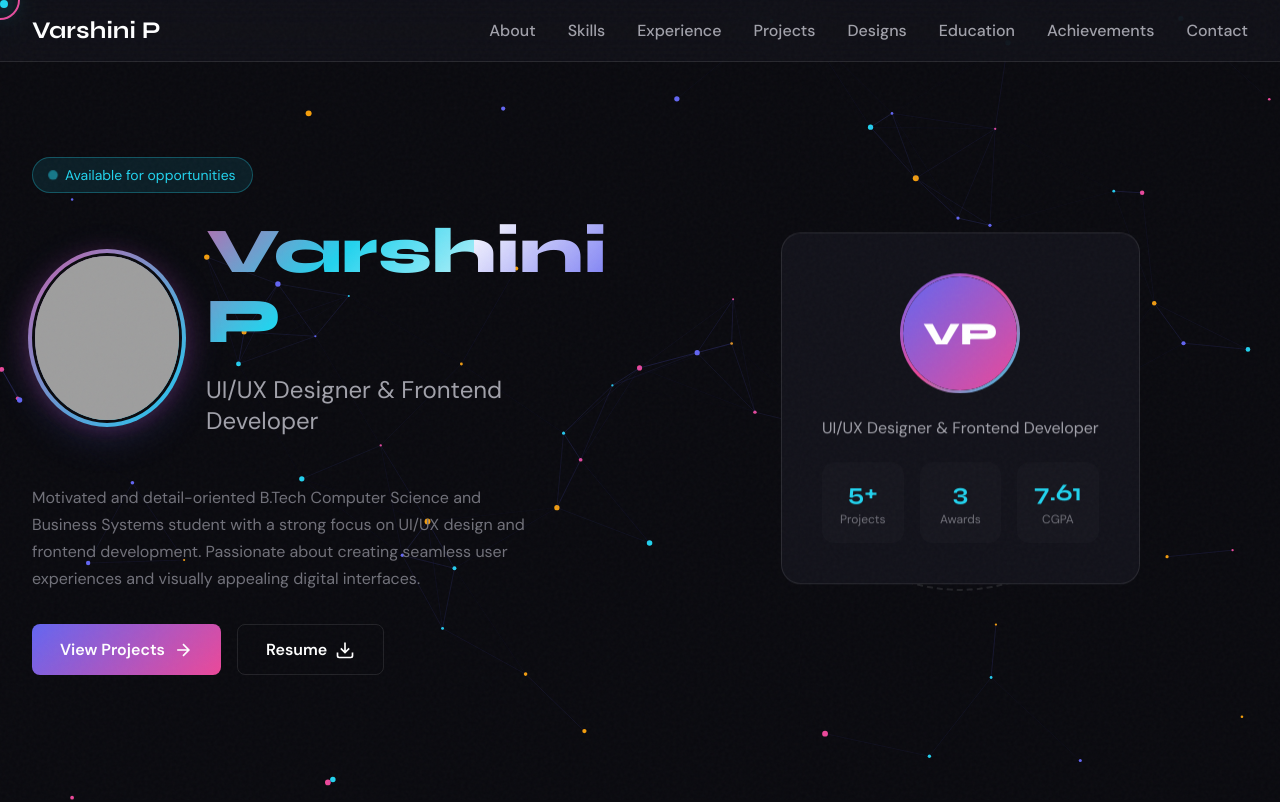
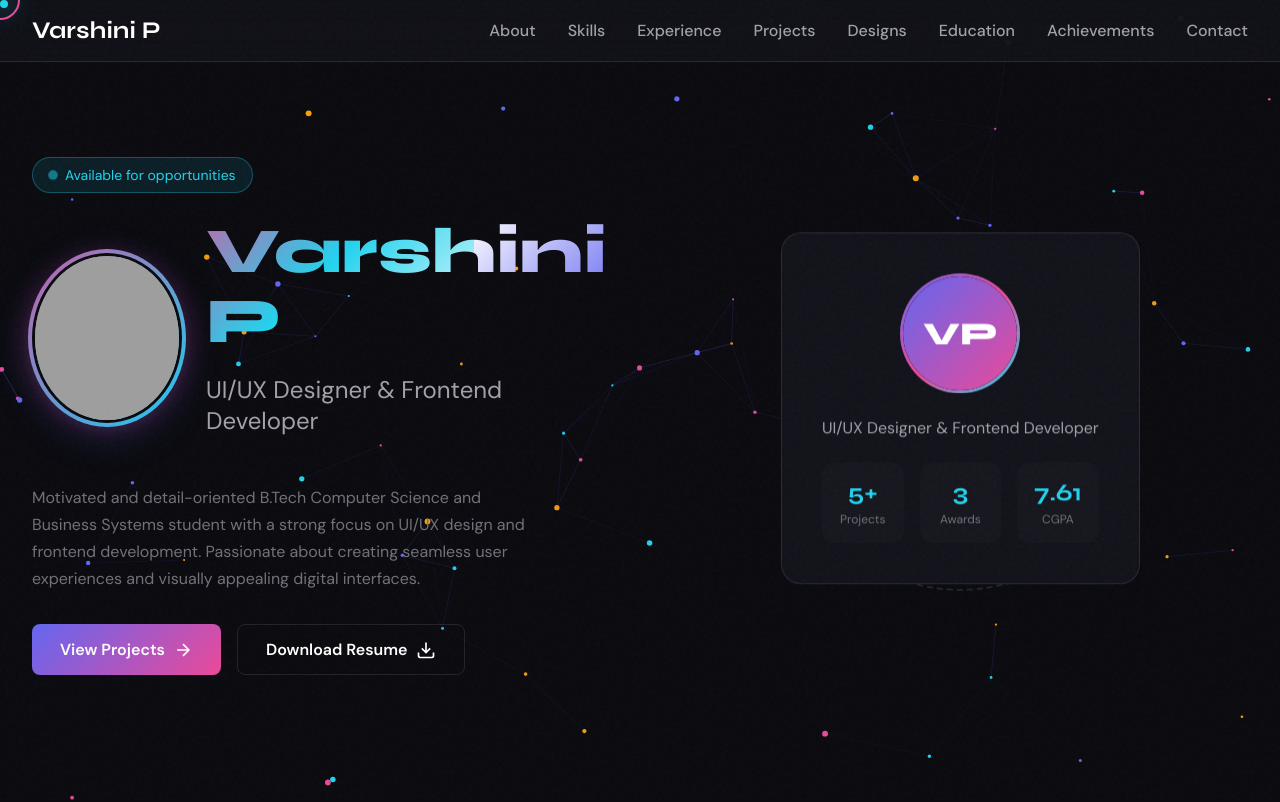
Before and after one commit to varshini3123/portfolio-website, a plain HTML site: page index.html in a window 1280 px wide. Shown: the top 802 px of the page. Drawn offline with Linux system fonts and the light colour scheme; grey boxes are pictures that could not be loaded.

Commit message:
Update index.html

```diff
--- a/index.html
+++ b/index.html
@@ -100,8 +100,8 @@
             <path d="M5 12h14M12 5l7 7-7 7"/>
           </svg>
         </a>
-        <a href="file:///D:/full%20stack/portfoilo/varshinip%20(3).pdf" target="_blank" rel="noopener noreferrer" class="btn btn-secondary">
-          <span> Resume</span>
+        <a href="https://drive.google.com/uc?export=download&id=1xeXpu9Ucyp7WH_qF29ICvaRmsXoHi-hE" target="_blank" rel="noopener noreferrer" class="btn btn-secondary">
+          <span>Download Resume</span>
           <svg width="20" height="20" viewBox="0 0 24 24" fill="none" stroke="currentColor" stroke-width="2" aria-hidden="true">
             <path d="M21 15v4a2 2 0 0 1-2 2H5a2 2 0 0 1-2-2v-4M7 10l5 5 5-5M12 15V3"/>
           </svg>
```
